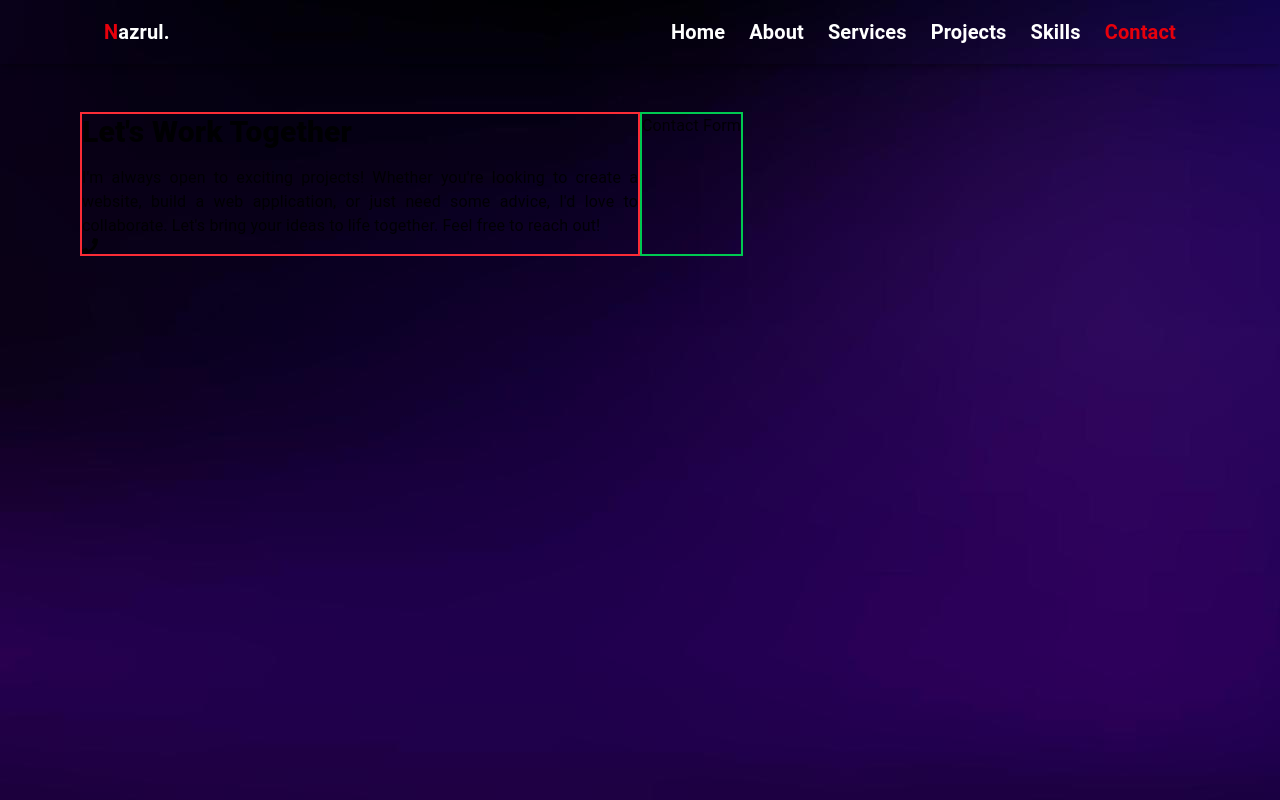
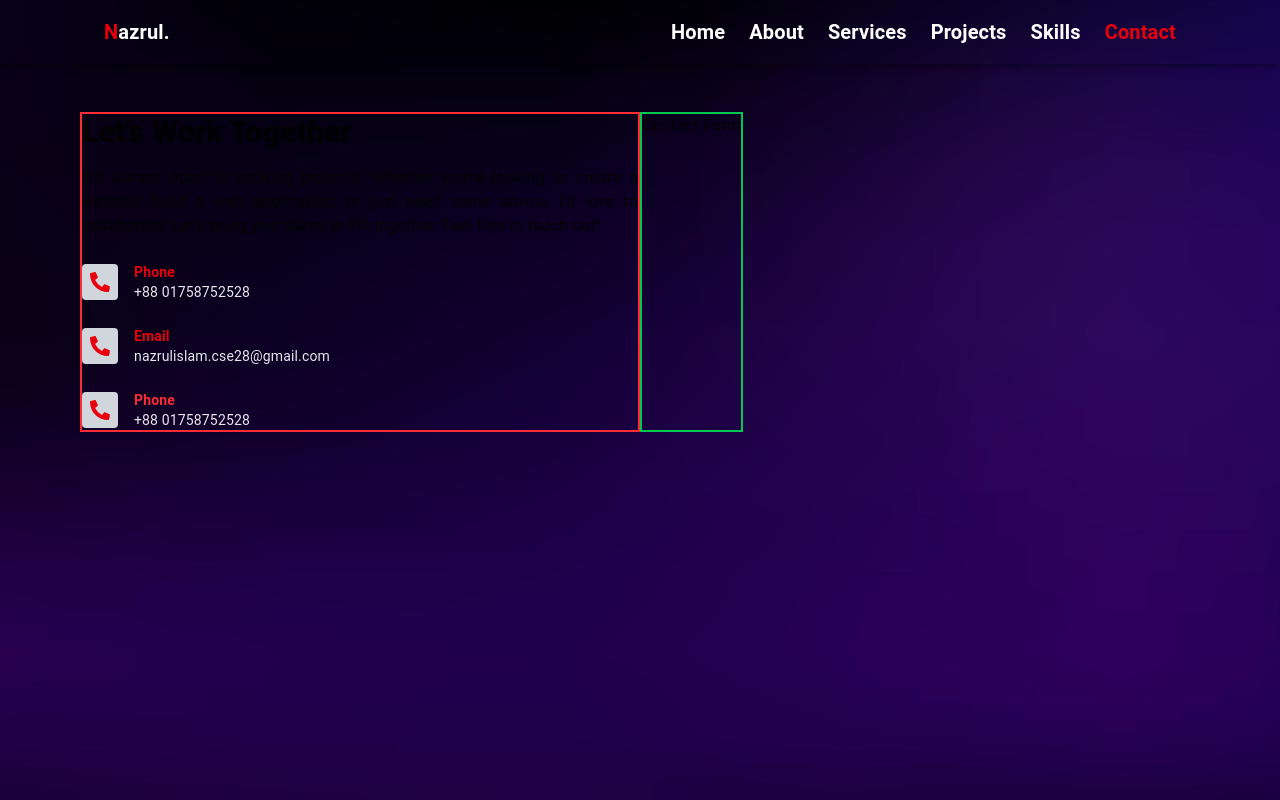
Before and after one commit to Nazrul144/nazrul-portfolio, a Next.js app: page /contact in a window 1280 px wide. Built offline with nearby package versions, Linux system fonts and the light colour scheme.

Commit message:
Added personal contact

```diff
--- a/src/components/homePage/Contact.jsx
+++ b/src/components/homePage/Contact.jsx
@@ -1,24 +1,50 @@
-import React from 'react';
-import { FaPhone } from 'react-icons/fa';
+import React from "react";
+import { FaPhone, FaPhoneAlt, FaPhoneSquareAlt } from "react-icons/fa";
 
 const Contact = () => {
   return (
-        <div className='px-4 lg:px-20'>
-            <div className='lg:flex'>
-                <div className='lg:max-w-[50%] border-2 border-red-500'>
-                    <h1 className=' text-2xl lg:text-3xl font-extrabold mb-4'>Let's Work Together</h1>
-                    <p className='text-justify'>I'm always open to exciting projects! Whether you're looking to create a website, build a web application, or just need some advice, I'd love to collaborate. Let's bring your ideas to life together. Feel free to reach out!</p>
+    <div className="px-4 lg:px-20">
+      <div className="lg:flex">
+        <div className="lg:max-w-[50%] border-2 border-red-500">
+          <h1 className=" text-2xl lg:text-3xl font-extrabold mb-4">Let's Work Together</h1>
+          <p className="text-justify">
+            I'm always open to exciting projects! Whether you're looking to create a website, build a web application, or just
+            need some advice, I'd love to collaborate. Let's bring your ideas to life together. Feel free to reach out!
+          </p>
+          <div className="flex items-center gap-4 mt-6">
             <div>
-                        <div><FaPhone /></div>
-                        <div></div>
+              <FaPhoneAlt className="text-4xl text-red-600 p-2 bg-gray-300 rounded-sm " />
+            </div>
+            <div>
+              <p className="text-sm font-semibold text-red-600">Phone</p>
+              <p className="text-sm text-gray-200">+88 01758752528</p>
             </div>
           </div>
-                <div className='lg:max-w-[50%] border-2 border-green-500'>
-                    Contact Form
+
+          <div className="flex items-center gap-4 mt-6">
+            <div>
+              <FaPhoneAlt className="text-4xl text-red-600 p-2 bg-gray-300 rounded-sm " />
+            </div>
+            <div>
+              <p className="text-sm font-semibold text-red-600">Email</p>
+              <p className="text-sm text-gray-200">nazrulislam.cse28@gmail.com</p>
+            </div>
+          </div>
+
+          <div className="flex items-center gap-4 mt-6">
+            <div>
+              <FaPhoneAlt className="text-4xl text-red-600 p-2 bg-gray-300 rounded-sm " />
+            </div>
+            <div>
+              <p className="text-sm font-semibold text-red-500">Phone</p>
+              <p className="text-sm text-gray-200">+88 01758752528</p>
             </div>
           </div>
         </div>
+        <div className="lg:max-w-[50%] border-2 border-green-500">Contact Form</div>
+      </div>
+    </div>
   );
-}
+};
 
 export default Contact;
```
Lines whose indentation alone changed are shown as unchanged.
